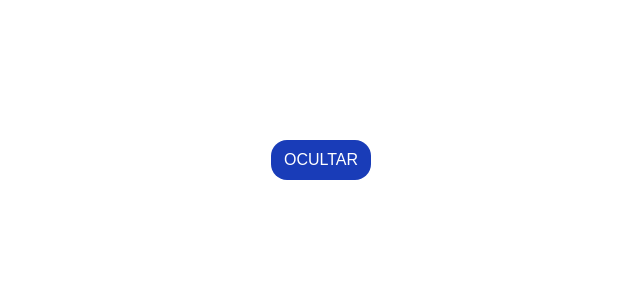
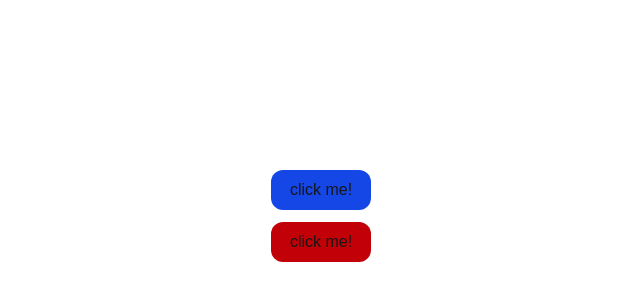
Before and after one commit to JESUSHMSIS/framer-motion-course, a Next.js app: page / in a window 1280 px wide. Shown: the part 184-484 px from the top of the page, without its empty margins (319-959 px from the left). Built offline with nearby package versions, Linux system fonts and the light colour scheme.

Commit message:
add gestos with buttons

```diff
--- a/app/page.tsx
+++ b/app/page.tsx
@@ -1,9 +1,11 @@
 import BasicsOfMotion from "@/components/BasicsOfMotion";
+import Gestures from "@/components/Gestures";
 
 const HomePage = () => {
   return (
     <div>
-      <BasicsOfMotion />
+      {/*<BasicsOfMotion />*/}
+      <Gestures />
     </div>
   );
 };
--- /dev/null
+++ b/components/Gestures.tsx
@@ -0,0 +1,34 @@
+"use client";
+
+import { motion, MotionConfig } from "motion/react";
+
+const Gestures = () => {
+  return (
+    <div className="grid place-content-center h-[100vh] gap-[0.8rem]">
+      <MotionConfig
+        transition={{
+          duration: 0.123,
+          ease: "easeInOut",
+        }}
+      >
+        <motion.button
+          whileTap={{ scale: 0.95, rotate: "2.5deg" }}
+          whileHover={{ scale: 1.06 }}
+          className="bg-blue-700 p-2 rounded-xl w-[100px]"
+        >
+          click me!
+        </motion.button>
+
+        <motion.button
+          whileTap={{ scale: 1.25, rotate: "-2.5deg" }}
+          whileHover={{ scale: 1.06 }}
+          className="bg-red-700 p-2 rounded-xl w-[100px]"
+        >
+          click me!
+        </motion.button>
+      </MotionConfig>
+    </div>
+  );
+};
+
+export default Gestures;
```
